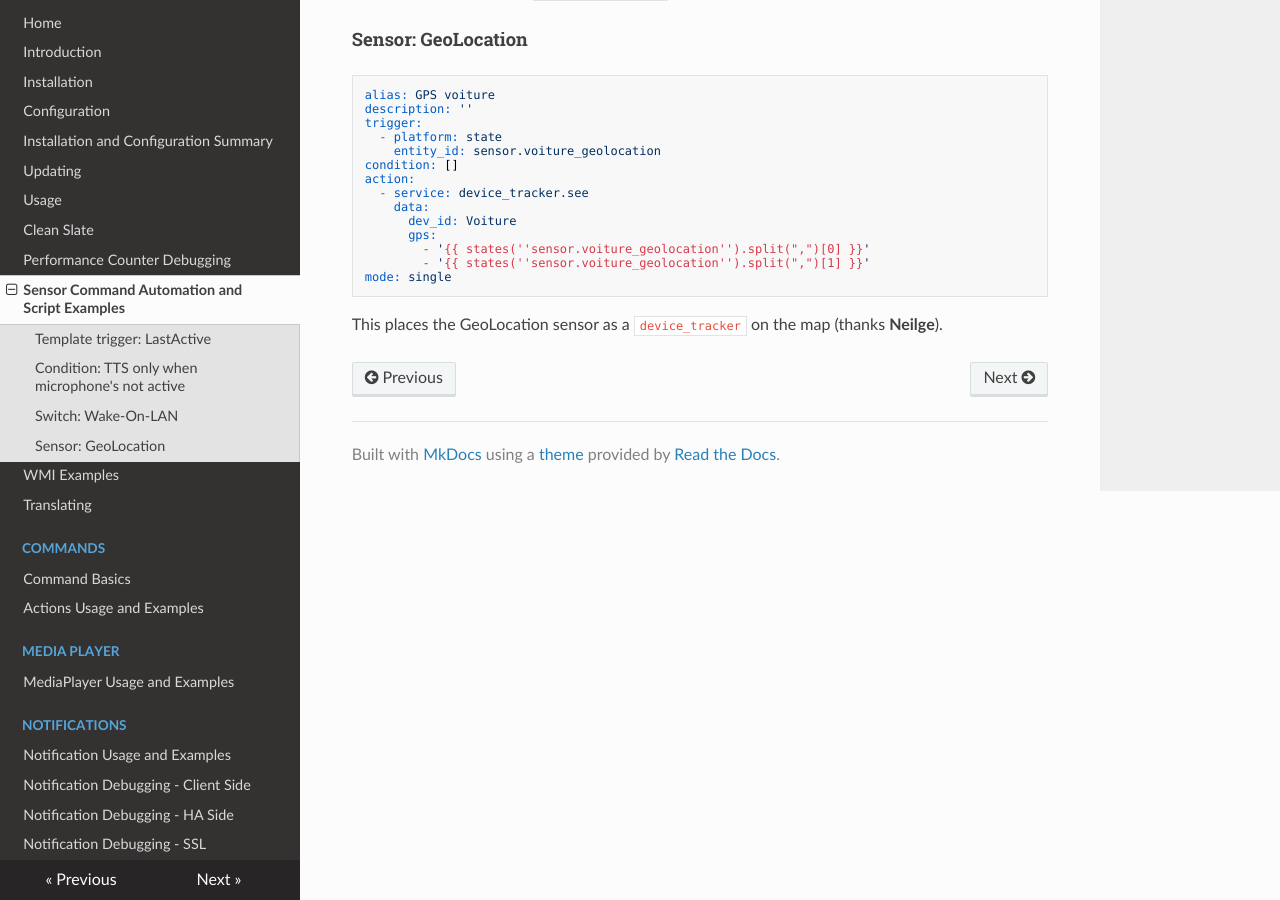
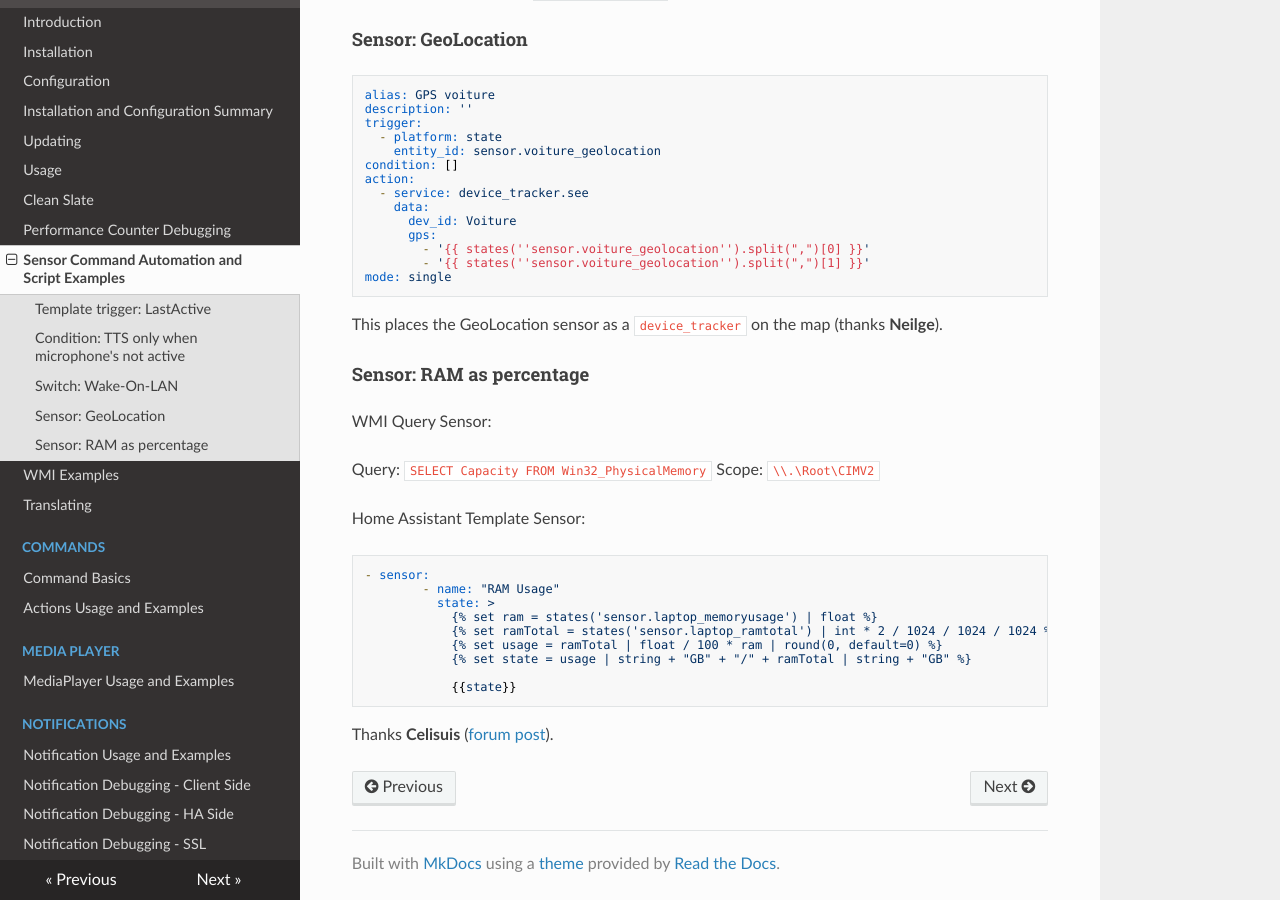
Before and after one commit to LAB02-Admin/HASS.Agent-Docs, an MkDocs documentation site: the page built from docs/sensor-command-automation-and-script-examples.md, in a window 1280 px wide and 900 px high, scrolled down 993 px. Built offline with MkDocs 1.6.1, drawn with Linux system fonts in a browser that asks for light colours; nearby versions of some CDN libraries.

Commit message:
Update sensor-command-automation-and-script-examples.md

````diff
--- a/docs/sensor-command-automation-and-script-examples.md
+++ b/docs/sensor-command-automation-and-script-examples.md
@@ -73,3 +73,26 @@ mode: single
 ```
 
 This places the GeoLocation sensor as a `device_tracker` on the map (thanks **Neilge**).
+
+#### Sensor: RAM as percentage
+
+WMI Query Sensor:
+
+Query: `SELECT Capacity FROM Win32_PhysicalMemory`
+Scope: `\\.\Root\CIMV2`
+
+Home Assistant Template Sensor:
+
+```yaml
+- sensor:
+        - name: "RAM Usage"
+          state: >
+            {% set ram = states('sensor.laptop_memoryusage') | float %}
+            {% set ramTotal = states('sensor.laptop_ramtotal') | int * 2 / 1024 / 1024 / 1024 %}
+            {% set usage = ramTotal | float / 100 * ram | round(0, default=0) %}
+            {% set state = usage | string + "GB" + "/" + ramTotal | string + "GB" %}
+
+            {{state}}
+```
+
+Thanks **Celisuis** ([forum post](https://community.home-assistant.io/t/hass-agent-windows-client-to-receive-notifications-use-commands-sensors-quick-actions-and-more/369094/198?u=samkr)).
````
